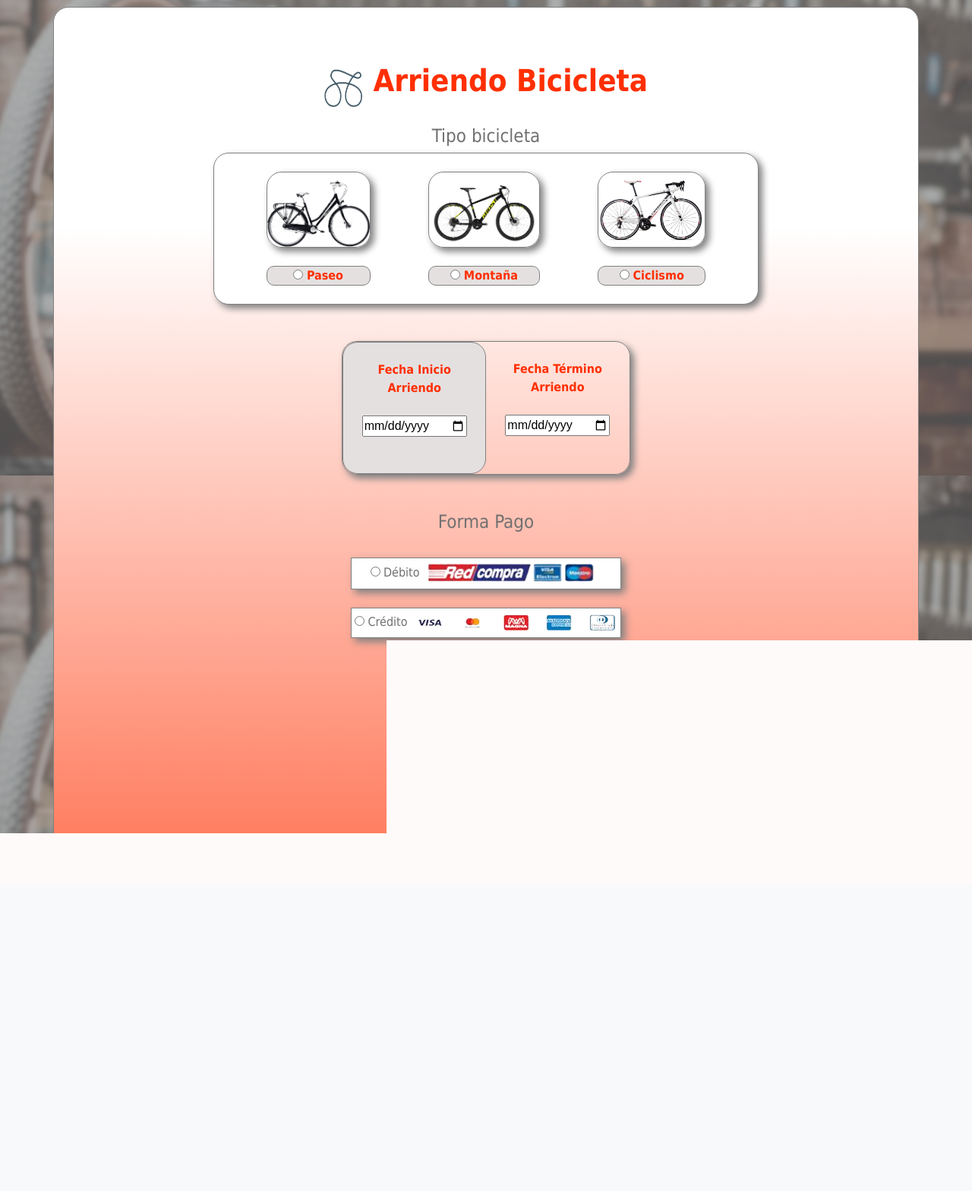
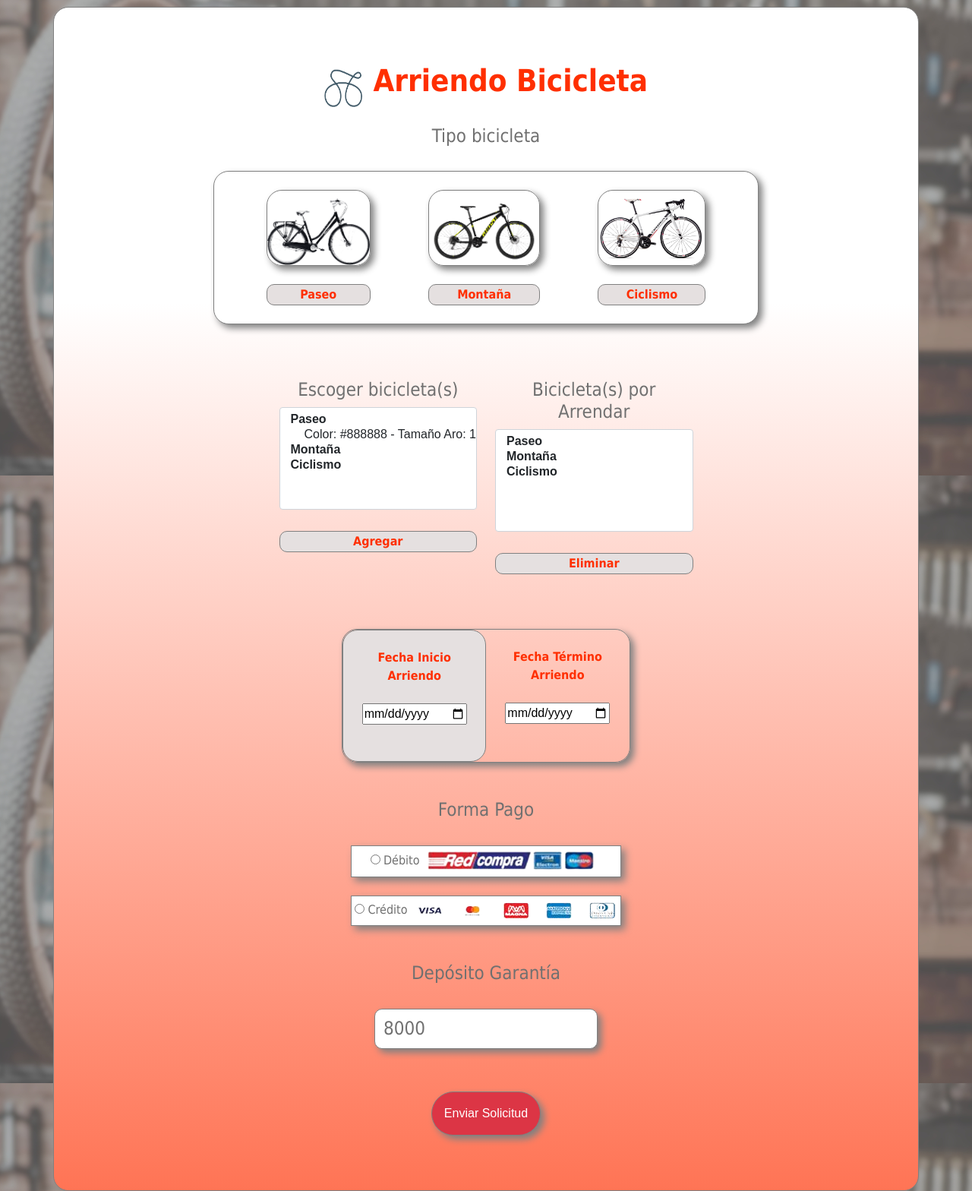
Before and after one commit to ctomrp/homework-django-masterbikes, a Django app: page /formularioarriendo in a window 1280 px wide. Shown: the part 174-1742 px from the top of the page at 76% size. Before the commit the page ends 1271 px from the top, so only its background shows below. Run offline with Django 4.2, Linux system fonts and the light colour scheme; a user stored in the database is signed in; tables that the repository leaves empty hold one stand-in row (values such as "Sample post"); lists and menus that the app fills with data are empty.

Commit message:
agregado la lista de bicis para seleccionar + BBDD

```diff
--- a/backend/masterbikes/login/templates/formularioArriendo.html
+++ b/backend/masterbikes/login/templates/formularioArriendo.html
@@ -65,7 +65,13 @@
     <div class="container degradado bordeRedondeado2">
 
 
-  <form action="" method="post">
+  <form action="guardado" method="post">
+    {% csrf_token %}
+
+    <!--
+    <input type="submit" value="Enviar Solicitud" name="" id="" class="btn btn-danger sombra">
+     -->
+
 
 
     <div>
@@ -98,6 +104,7 @@
         <center>
             <h4 class="subtitulo-arriendo">Tipo bicicleta</h4>
         </center>
+        <br>
 
         <div class="container">
             <div class="row">
@@ -115,12 +122,22 @@
                                     </div>
 
                                     <br>
+
+                                    <button type="button" id="tipo1"
+                                      class="w-100 bordeRedondeado fondo2 titulo-arriendo">
+                                      Paseo
+                                    </button>
+                                    <br>
+
+                                    <!--
+
                                     <div class="bordeRedondeado fondo2">
 
-                                        <input type="radio" name="tipoBici">
+                                        <input type="radio" name="tipoBici" id="tipo1">
                                         <label for="" class="titulo-arriendo">Paseo</label>
 
                                     </div>
+                                     -->
                                 </div>
 
                                 <div class="linea3 separacion fondo-blanco">
@@ -130,12 +147,21 @@
                                     </div>
 
                                     <br>
+
+                                    <button type="button" id="tipo2"
+                                      class="w-100 bordeRedondeado fondo2 titulo-arriendo">
+                                      Montaña
+                                    </button>
+                                    <br>
+
+                                    <!--
                                     <div class="bordeRedondeado fondo2">
 
-                                        <input type="radio" name="tipoBici">
+                                        <input type="radio" name="tipoBici" id="tipo2">
                                         <label for="" class="titulo-arriendo">Montaña</label>
 
                                     </div>
+                                     -->
                                 </div>
 
                                 <div class="linea3 separacion fondo-blanco">
@@ -145,12 +171,14 @@
                                     </div>
 
                                     <br>
-                                    <div class="bordeRedondeado fondo2">
 
-                                        <input type="radio" name="tipoBici">
-                                        <label for="" class="titulo-arriendo">Ciclismo</label>
+                                    <button type="button" id="tipo3"
+                                      class="w-100 bordeRedondeado fondo2 titulo-arriendo">
+                                      Ciclismo
+                                    </button>
+                                    <!-- <input type="submit" name="tipoBici" id="tipo3"> -->
+                                    <br>
 
-                                    </div>
                                 </div>
 
                                 <br>
@@ -166,7 +194,85 @@
     </div>
     <br>
     <br>
+    <br>
 
+
+    <div class="row">
+      <div class="col-3"></div>
+
+      <div class="col-3">
+        <center>
+
+          <h4 class="subtitulo-arriendo">Escoger bicicleta(s)</h4>
+<!--  -->
+<!--  -->
+    <select id="bicicletasID" size="6" class="w-100 linea3 form-select">
+      <optgroup label="Paseo" id="paseoID1">
+        {% for i in tipo1 %}
+        <option value="{{i.id}}">Color: {{i.color}} - Tamaño Aro: {{i.tamano_aro}}</option>
+        {% endfor %}
+      </optgroup>
+
+      <optgroup label="Montaña" id="montanaID1">
+        {% for i in tipo2 %}
+        <option value="{{i.id}}">Color: {{i.color}} - Tamaño Aro: {{i.tamano_aro}}</option>
+        {% endfor %}
+      </optgroup>
+
+      <optgroup label="Ciclismo" id="ciclismoID1">
+        {% for i in tipo3 %}
+        <option value="{{i.id}}">Color: {{i.color}} - Tamaño Aro: {{i.tamano_aro}}</option>
+        {% endfor %}
+      </optgroup>
+    </select>
+
+    <br>
+    <br>
+    <button type="button" id="agregarID" class="w-100 bordeRedondeado fondo2 titulo-arriendo">
+      Agregar
+    </button>
+
+        </center>
+      </div>
+      <div class="col-3">
+        <center>
+
+          <h4 class="subtitulo-arriendo">Bicicleta(s) por Arrendar</h4>
+
+    <select id="carritoID" size="6" class="linea3 w-100 form-select">
+
+      <optgroup label="Paseo" id="paseoID2">
+      </optgroup>
+
+      <optgroup label="Montaña" id="montanaID2">
+      </optgroup>
+
+      <optgroup label="Ciclismo" id="ciclismoID2">
+      </optgroup>
+
+    </select>
+
+    <textarea name="listaBicis" hidden id="ocultoID" cols="30" rows="1"></textarea>
+    <br>
+    <br>
+    <button type="button" id="eliminarID" class="w-100 bordeRedondeado fondo2 titulo-arriendo">
+      Eliminar
+    </button>
+
+        </center>
+      </div>
+
+      <div class="col-3"></div>
+    </div>
+    <center>
+
+      <br>
+
+
+  </center>
+
+  <br>
+  <br>
 
 
 
@@ -188,7 +294,7 @@
                         <label for="" class="titulo-arriendo">Fecha Inicio Arriendo</label>
                         <br>
                         <br>
-                        <input type="date" name="" id="">
+                        <input type="date" name="fechaInicio" id="">
                     </center>
                     <br>
                     <br>
@@ -201,7 +307,7 @@
                         <label class="titulo-arriendo" for="">Fecha Término Arriendo</label>
                         <br>
                         <br>
-                        <input type="date" name="" id="">
+                        <input type="date" name="fechaFin" id="">
                     </center>
                     <br>
                     <br>
@@ -235,7 +341,7 @@
 
                 <center>
 
-                    <input type="radio" name="formaPago">
+                    <input type="radio" name="formaPago" value="2">
                     <label for="" class="subtitulo-arriendo">Débito</label>
                     <img src="../static/assets/credito-debito/debito.png" class="img2" alt="">
 
@@ -248,7 +354,7 @@
 
                 <center>
 
-                    <input type="radio" name="formaPago">
+                    <input type="radio" name="formaPago" value="1">
                     <label for="" class="subtitulo-arriendo">Crédito</label>
                     <img src="../static/assets/credito-debito/credito.png" alt="">
 
@@ -279,8 +385,11 @@
     <br>
     <center>
         <h4 class="subtitulo-arriendo">Depósito Garantía</h4>
+        <br>
         <h4>
-            <label for="" class="subtitulo-arriendo bordeRedondeado padding1 fondo-blanco sombra">$8.000</label>
+          <input type="number" class="subtitulo-arriendo bordeRedondeado padding1 fondo-blanco sombra"
+          value="8000" name="garantia">
+            <!-- <label for="" ></label> -->
         </h4>
         <br>
         <br>
@@ -295,6 +404,8 @@
     </div>
 
 
+    <script src="https://code.jquery.com/jquery-3.7.0.js" integrity="sha256-JlqSTELeR4TLqP0OG9dxM7yDPqX1ox/HfgiSLBj8+kM=" crossorigin="anonymous"></script>
+    <script src="../static/js/carrito2.js"></script>
     <script src="https://cdn.jsdelivr.net/npm/bootstrap@5.0.0-beta3/dist/js/bootstrap.bundle.min.js"></script>
   </body>
 </html>
--- a/backend/masterbikes/login/urls.py
+++ b/backend/masterbikes/login/urls.py
@@ -1,5 +1,8 @@
 from django.urls import path
 from .views import auth_login, auth_register,index, formularioArriendo, exit, recover_password
+
+# Bastian...
+from .views import guardado
 
 urlpatterns = [
     path('', index,name='index'),
@@ -9,4 +12,10 @@
     path('formularioarriendo',formularioArriendo,name='formularioArriendo'),
     path('logout',exit,name='exit'),
 
+
+
+    # Bastian...
+    path('guardado', guardado, name='guardado')
+
+
 ]
--- a/backend/masterbikes/login/views.py
+++ b/backend/masterbikes/login/views.py
@@ -1,6 +1,6 @@
 from django.shortcuts import render, redirect
 from django.contrib import messages
-from models.models import Cliente
+from models.models import Cliente, TipoBicicleta, FormaPago, Arriendo, Bicicleta, ArriendoBicicleta
 from django.contrib.auth import authenticate, login, logout
 from django.contrib.auth.decorators import login_required
 from .forms import RegistrationForm
@@ -45,10 +45,6 @@
 def index(request):
     return(render(request,'index.html'))
 
-@login_required
-def formularioArriendo(request):
-    return(render(request,'formularioArriendo.html'))
-
 def exit(request):
     logout(request)
     return redirect('auth_login')
@@ -56,3 +52,84 @@
 def recover_password(request):
     if  request.method == 'GET':
         return(render(request,'recover_password.html'))
+
+
+
+
+
+
+# Bastian...
+
+@login_required
+def formularioArriendo(request):
+
+    objBici1 = Bicicleta.objects.raw('select * from models_bicicleta where tipo_bicicleta_id = 1;')
+    objBici2 = Bicicleta.objects.raw('select * from models_bicicleta where tipo_bicicleta_id = 2;')
+    objBici3 = Bicicleta.objects.raw('select * from models_bicicleta where tipo_bicicleta_id = 3;')
+
+    #objBici1 = Bicicleta.objects.all()
+
+    diccionario = {
+        'tipo1' : objBici1,
+        'tipo2' : objBici2,
+        'tipo3' : objBici3
+    }
+
+    return(render(request,'formularioArriendo.html', diccionario))
+
+def guardado(request):
+    print('--> Ajajá esto saldrá en la consola donde está corriendo el server de Django...')
+
+    if request.method == 'POST':
+        print('Bien!! Es POST!!')
+
+
+        bicis = request.POST["listaBicis"]
+        garantia = request.POST['garantia']
+        formaPago = request.POST['formaPago']
+        inicio = request.POST['fechaInicio']
+        fin = request.POST['fechaFin']
+
+        print(bicis)
+        print("--> bicis cortadas...")
+        bicis = bicis.split(sep=',')
+        bicis.pop()
+        print(bicis)
+        print("autenticado??...")
+        print(request.user.is_authenticated)
+        print("username: " + request.user.username)
+        print("id...")
+        print(request.user.id)
+
+
+        objPago = FormaPago.objects.get(id = formaPago)
+        objCliente = Cliente.objects.get(id = request.user.id)
+
+        objArr = Arriendo.objects.create(
+            deposito_garantia = garantia,
+            cliente = objCliente,
+            forma_pago = objPago,
+            fecha_inicio = inicio,
+            fecha_termino = fin
+        )
+        objArr.save()
+
+        print("---> Id del arriendo...")
+        print(objArr.pk)
+
+        largo = len(bicis)
+        print("---> largo...")
+        print(largo)
+        for i in bicis:
+
+            print("--> i...")
+            print(i)
+            objBici = Bicicleta.objects.get(id = i)
+            objArrBic = ArriendoBicicleta.objects.create(
+                arriendo = objArr,
+                bicicleta = objBici
+            )
+
+            objArrBic.save()
+
+    return render(request, 'guardado.html')
--- a/backend/masterbikes/models/models.py
+++ b/backend/masterbikes/models/models.py
@@ -42,7 +42,7 @@
 class Arriendo(models.Model):
     fecha_inicio = models.DateTimeField(max_length=45, null=False)
     fecha_termino = models.DateTimeField(max_length=45, null=True)
-    deposito_garantia = models.BooleanField(null=True)
+    deposito_garantia = models.IntegerField(null=False)
     cliente = models.ForeignKey('Cliente',on_delete=models.CASCADE)
     forma_pago = models.ForeignKey('FormaPago',on_delete=models.CASCADE)
 
```
Also changed, not shown: backend/masterbikes/login/static/js/carrito2.js (added, +81 -0 lines), backend/masterbikes/login/templates/guardado.html (added, +12 -0 lines), backend/masterbikes/models/migrations/0004_alter_arriendo_deposito_garantia.py (added).
